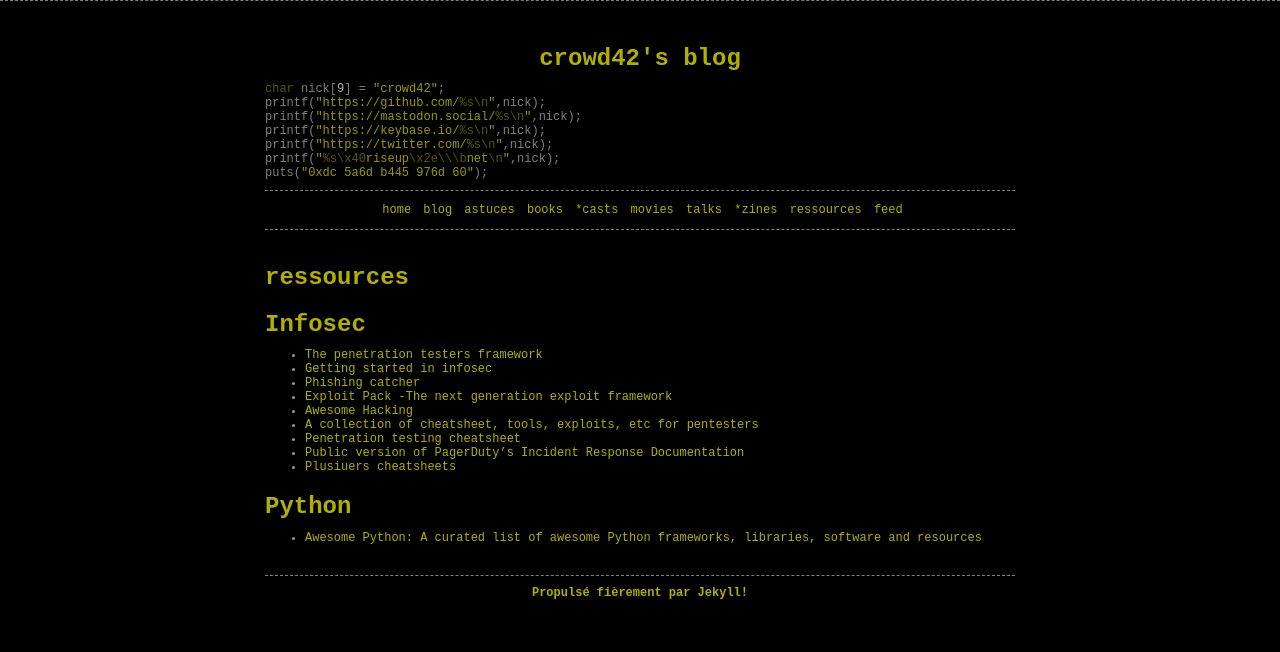
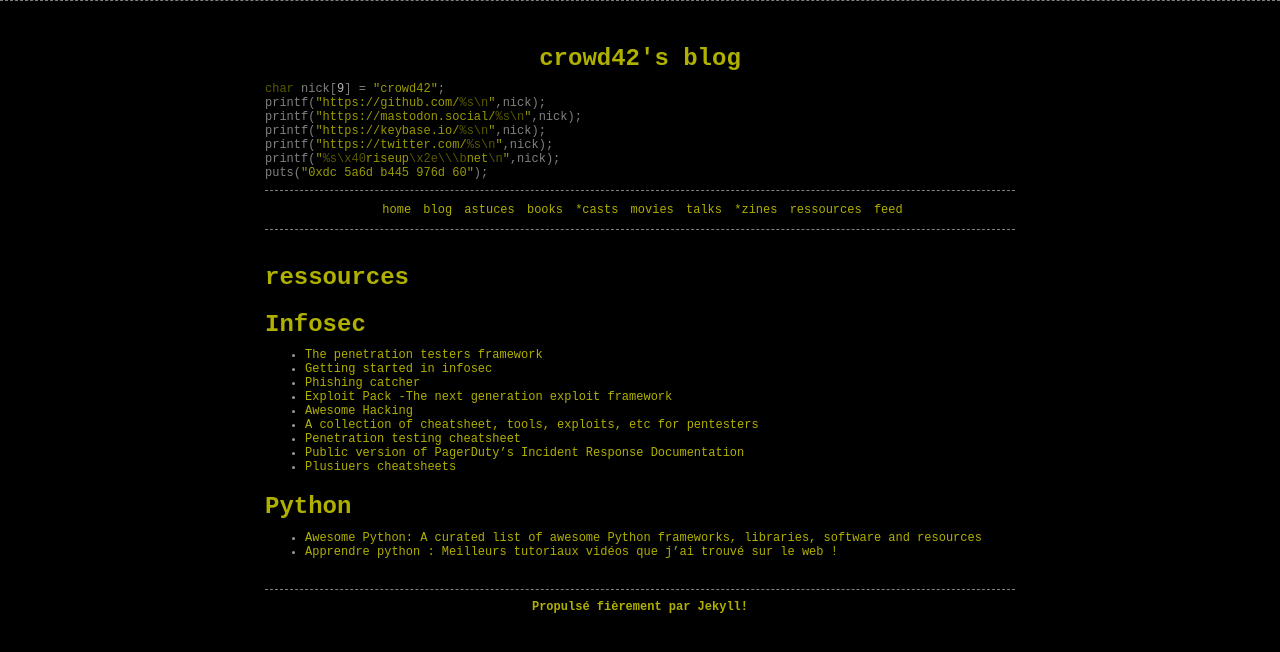
Before and after one commit to crowd42/crowd42.xyz, a Jekyll site: the page built from ressources.md, in a window 1280 px wide. Shown: the top 652 px of the page. Built offline with Jekyll 4.4.1, drawn with Linux system fonts in a browser that asks for light colours.

Commit message:
new update

```diff
--- a/ressources.md
+++ b/ressources.md
@@ -19,3 +19,4 @@ permalink: /ressources/
 # Python
 
 * [Awesome Python: A curated list of awesome Python frameworks, libraries, software and resources ](http://awesome-python.com)
+* [Apprendre python : Meilleurs tutoriaux vidéos que j'ai trouvé sur le web !](https://www.youtube.com/playlist?list=PL-osiE80TeTt2d9bfVyTiXJA-UTHn6WwU)
```
